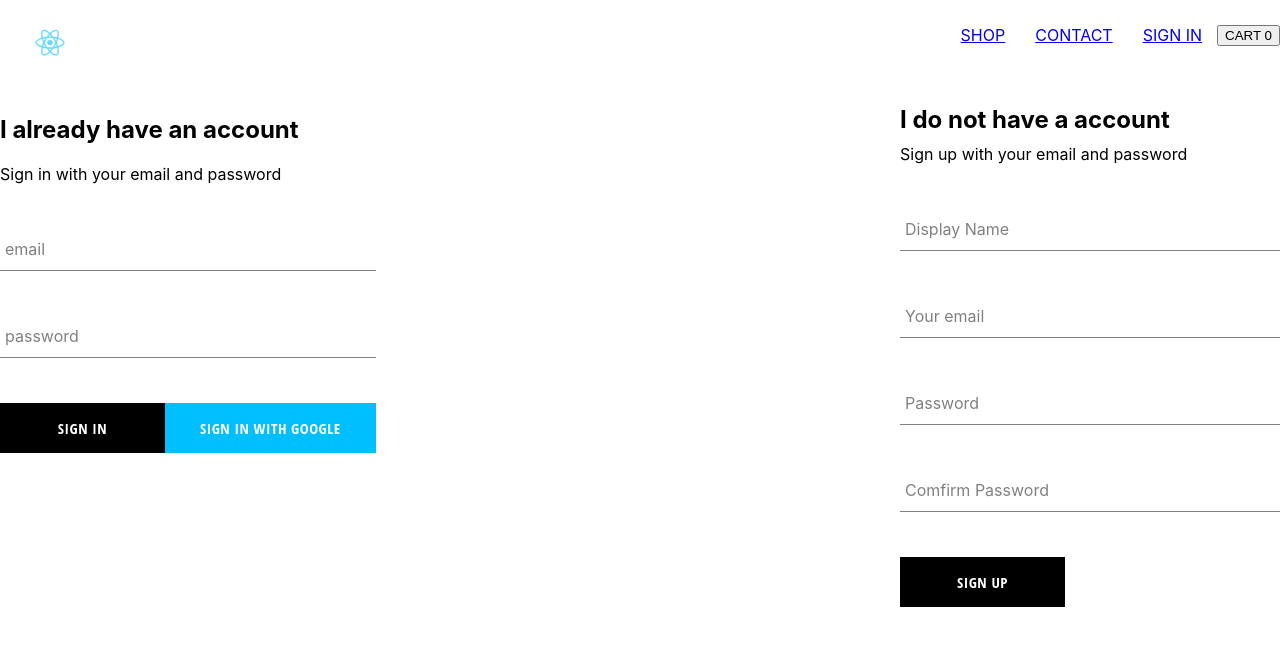
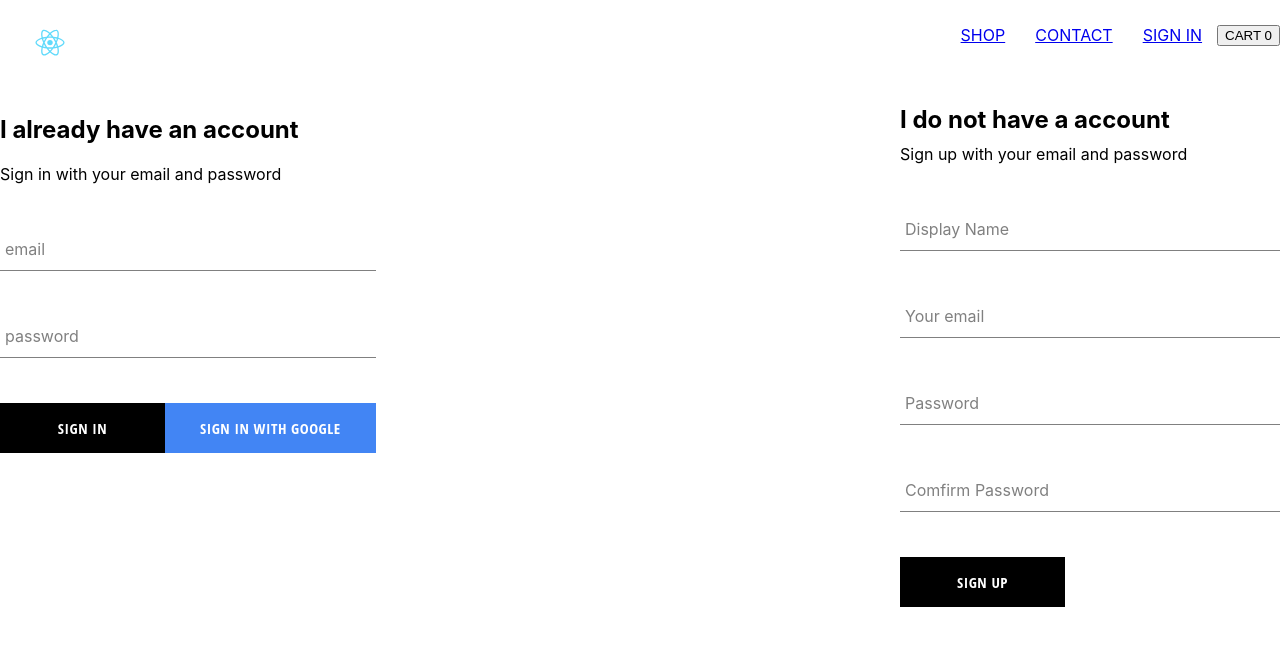
Before and after one commit to datnguyen-dl/monsters-rolodex, a React (Create React App) app: page /signin in a window 1280 px wide. Shown: the top 646 px of the page. Built offline with nearby package versions, Linux system fonts and the light colour scheme; no server answers.

Commit message:
updated shop data with new data, updated cart utils to group items in cart reducer

```diff
--- a/src/components/collection-item/collection-item.component.jsx
+++ b/src/components/collection-item/collection-item.component.jsx
@@ -1,8 +1,13 @@
 import React from 'react';
+import { connect } from 'react-redux'
+
+import CustomButton from '../custom-button/custom-button.component'
+import { addItem } from '../../redux/cart/cart.actions';
 
 import './collection-item.styles.scss';
 
-const CollectionItem = ({ id, name, price, imageUrl }) => {
+const CollectionItem = ({ item, addItem }) => {
+    const { name, price, imageUrl } = item
     return (
         <div className="collection-item">
             <div
@@ -16,8 +21,13 @@ const CollectionItem = ({ id, name, price, imageUrl }) => {
                 <span className='name'>{name}</span>
                 <span className='price'>{price}</span>
             </div>
+            <CustomButton onClick={() => addItem(item)} inverted>Add to Cart</CustomButton>
         </div>
     )
 }
 
-export default CollectionItem
+const mapDispatchToProps = dispatch => ({
+    addItem: item => dispatch(addItem(item))
+})
+
+export default connect(null, mapDispatchToProps)(CollectionItem)
--- a/src/components/collection-item/collection-item.styles.scss
+++ b/src/components/collection-item/collection-item.styles.scss
@@ -4,6 +4,7 @@
   flex-direction: column;
   height: 350px;
   align-items: center;
+  position: relative;
 
   .image {
     width: 100%;
@@ -11,6 +12,25 @@
     background-size: cover;
     background-position: center;
     margin-bottom: 5px;
+  }
+
+  .custom-button {
+    width: 80%;
+    opacity: 0.7;
+    position: absolute;
+    top: 255px;
+    display: none;
+  }
+
+  &:hover {
+    .image {
+      opacity: 0.8;
+    }
+
+    .custom-button {
+      opacity: 0.85;
+      display: flex;
+    }
   }
 
   .collection-footer {
--- a/src/components/collection-preview/collection-preview.component.jsx
+++ b/src/components/collection-preview/collection-preview.component.jsx
@@ -10,10 +10,12 @@ const CollectionPreview = ({ title, items }) => {
         <div className='collection-preview'>
             <h1 className="title">{title.toUpperCase()}</h1>
             <div className="preview">
+                {/* FilterItems.map(({id, ...otherCollectionitems}) */}
                 {
-                    FilterItems.map(({id, ...otherCollectionitems}) => {
+                    FilterItems.map((item) => {
+                        // console.log("CollectionPreview", item)
                         return (
-                            <CollectionItem key={id} {...otherCollectionitems}/>
+                            <CollectionItem key={item.id} item={item} />
                         )
                     })
                 }
--- a/src/components/custom-button/custom-button.component.jsx
+++ b/src/components/custom-button/custom-button.component.jsx
@@ -2,9 +2,9 @@ import React from 'react';
 
 import './custom-button.styles.scss'
 
-const CustomButton = ({ children, isGoogleSignIn, ...otherProps }) => {
+const CustomButton = ({ children, isGoogleSignIn,inverted, ...otherProps }) => {
     return (
-        <button className={`${isGoogleSignIn ? 'google-sign-in' : ''} custom-button`}
+        <button className={`${inverted ? 'inverted' : ''} ${isGoogleSignIn ? 'google-sign-in' : ''} custom-button`}
             {...otherProps}
         >
             {children}
--- a/src/components/custom-button/custom-button.styles.scss
+++ b/src/components/custom-button/custom-button.styles.scss
@@ -1,8 +1,46 @@
 .custom-button {
+  min-width: 165px;
+  width: auto;
+  height: 50px;
+  letter-spacing: 0.5px;
+  line-height: 50px;
+  padding: 0 35px 0 35px;
+  font-size: 15px;
+  background-color: black;
+  color: white;
+  text-transform: uppercase;
+  font-family: 'Open Sans Condensed';
+  font-weight: bolder;
+  border: none;
   cursor: pointer;
-  text-transform: uppercase;
+  display: flex;
+  justify-content: center;
+
+  &:hover {
+    background-color: white;
+    color: black;
+    border: 1px solid black;
+  }
+
   &.google-sign-in {
-    background-color: deepskyblue;
+    background-color: #4285f4;
     color: white;
+
+    &:hover {
+      background-color: #357ae8;
+      border: none;
+    }
+  }
+
+  &.inverted {
+    background-color: white;
+    color: black;
+    border: 1px solid black;
+
+    &:hover {
+      background-color: black;
+      color: white;
+      border: none;
+    }
   }
 }
--- a/src/redux/cart/cart.actions.js
+++ b/src/redux/cart/cart.actions.js
@@ -3,3 +3,8 @@ import CartActionTypes from './cart.types'
 export const toggleCartHidden = () => ({
     type: CartActionTypes.TOOGLE_CART_HIDDEN
 })
+
+export const addItem = (item) => ({
+    type: CartActionTypes.ADD_ITEM,
+    payload: item
+})
--- a/src/redux/cart/cart.reducer.js
+++ b/src/redux/cart/cart.reducer.js
@@ -1,7 +1,9 @@
 import CartActionTypes from './cart.types'
+import { addItemsToCart } from './cart.utils'
 
 const INITIAL_STATE = {
-    hidden: true
+    hidden: true,
+    cartItems: []
 }
 
 const cartReducer = (state = INITIAL_STATE, action) => {
@@ -9,7 +11,13 @@ const cartReducer = (state = INITIAL_STATE, action) => {
         case CartActionTypes.TOOGLE_CART_HIDDEN:
             return {
                 ...state,
-                hidden: !state.hidden
+                hidden: !state.hidden,
+            }
+        case CartActionTypes.ADD_ITEM:
+            return {
+                ...state,
+                // cartItems: [...state.cartItems, action.payload],
+                cartItems: addItemsToCart(state.cartItems, action.payload),
             }
         default:
             return state
--- a/src/redux/cart/cart.types.js
+++ b/src/redux/cart/cart.types.js
@@ -1,5 +1,6 @@
 const CartActionTypes = {
-    TOOGLE_CART_HIDDEN: 'TOOGLE_CART_HIDDEN'
+    TOOGLE_CART_HIDDEN: 'TOOGLE_CART_HIDDEN',
+    ADD_ITEM: 'ADD_ITEM'
 }
 
 export default CartActionTypes
--- /dev/null
+++ b/src/redux/cart/cart.utils.js
@@ -0,0 +1,15 @@
+export const addItemsToCart = (cartItems, cartItemToAdd) => {
+    const existingCartItem = cartItems.find(
+        cartItem => cartItem.id === cartItemToAdd.id
+    );
+
+    if (existingCartItem) {
+        return cartItems.map(cartItem =>
+            cartItem.id === cartItemToAdd.id
+                ? { ...cartItem, quantity: cartItem.quantity + 1 }
+                : cartItem
+        )
+    }
+
+    return [...cartItems, { ...cartItemToAdd, quantity: 1 }]
+};
```
Lines whose indentation alone changed are shown as unchanged.
